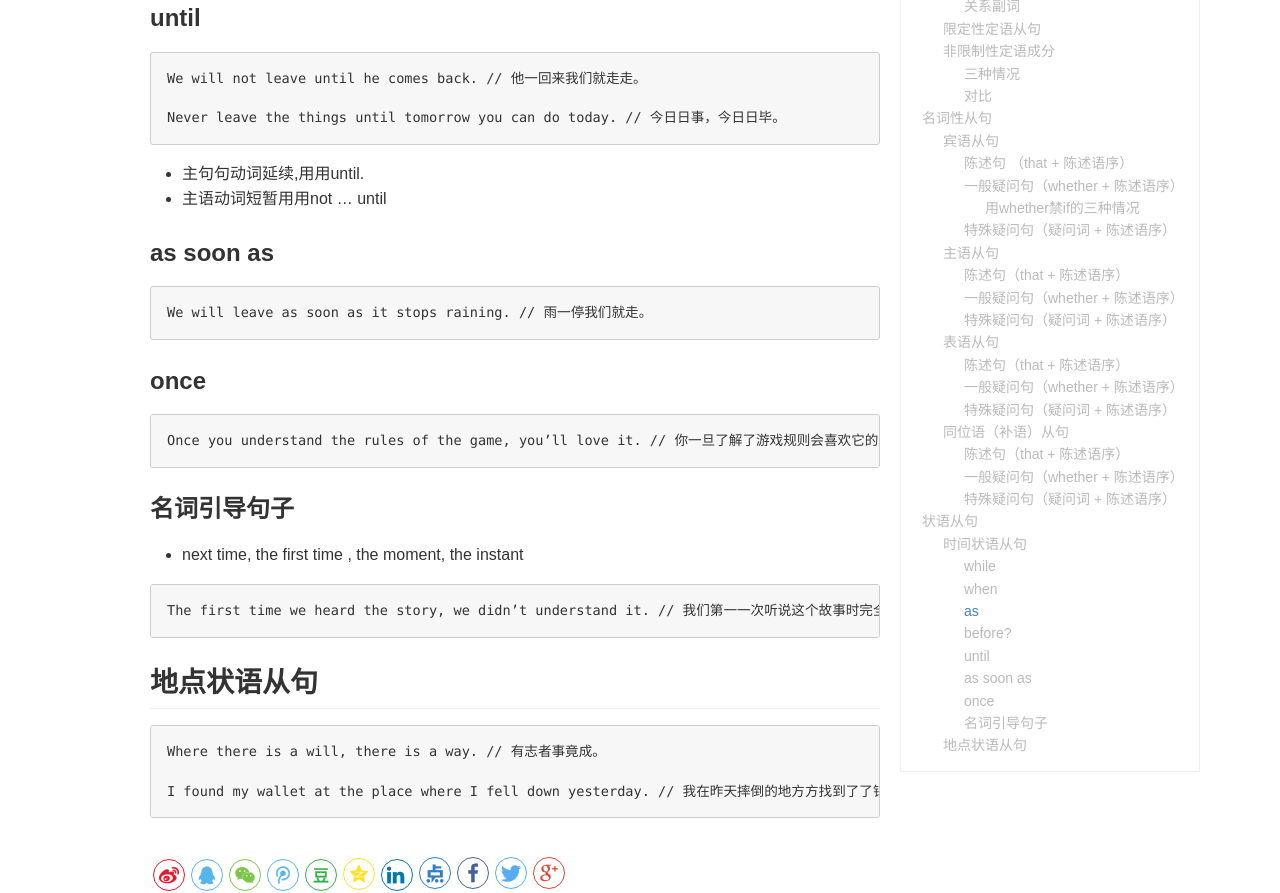
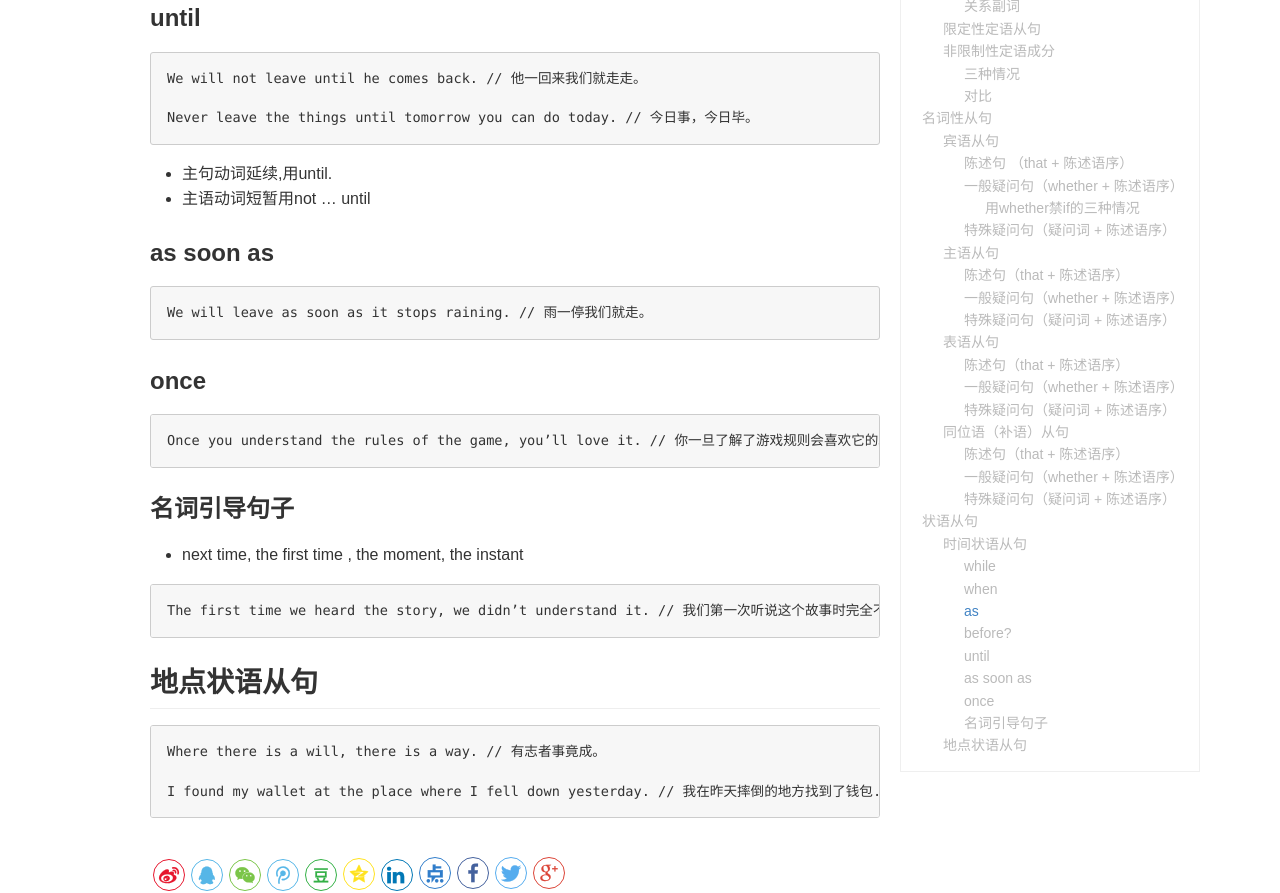
Before and after one commit to SPARON/blog-2016-2, a Jekyll site: the page built from _posts/2020-07-01-【英语】语法基础知识.md, in a window 1280 px wide and 1400 px high, scrolled down 8569 px. Shown: the part 347-1240 px from the top of the window. Built offline with Jekyll 4.4.1, drawn with Linux system fonts in a browser that asks for light colours; comment, search, counter and statistics services are not loaded.

Commit message:
修正重复字

````diff
--- a/_posts/2020-07-01-【英语】语法基础知识.md
+++ b/_posts/2020-07-01-【英语】语法基础知识.md
@@ -372,11 +372,11 @@
 ```
 We will not leave until he comes back. // 他一回来我们就⾛走。
 
-Never leave the things until tomorrow you can do today. // 今⽇日事，今⽇日毕。
+Never leave the things until tomorrow you can do today. // 今日事，今日毕。
 ```
 
-- 主句句动词延续,⽤用until.
-- 主语动词短暂⽤用not ... until
+- 主句动词延续,⽤until.
+- 主语动词短暂⽤not ... until
 
 ### as soon as
 
@@ -395,7 +395,7 @@
 - next time, the first time , the moment, the instant
 
 ```
-The first time we heard the story, we didn’t understand it. // 我们第⼀一次听说这个故事时完全不不懂。
+The first time we heard the story, we didn’t understand it. // 我们第一次听说这个故事时完全不懂。
 ```
 
 ## 地点状语从句
@@ -403,5 +403,5 @@
 ```
 Where there is a will, there is a way. // 有志者事竟成。
 
-I found my wallet at the place where I fell down yesterday. // 我在昨天摔倒的地⽅方找到了了钱包.
+I found my wallet at the place where I fell down yesterday. // 我在昨天摔倒的地方找到了钱包.
 ```
````
